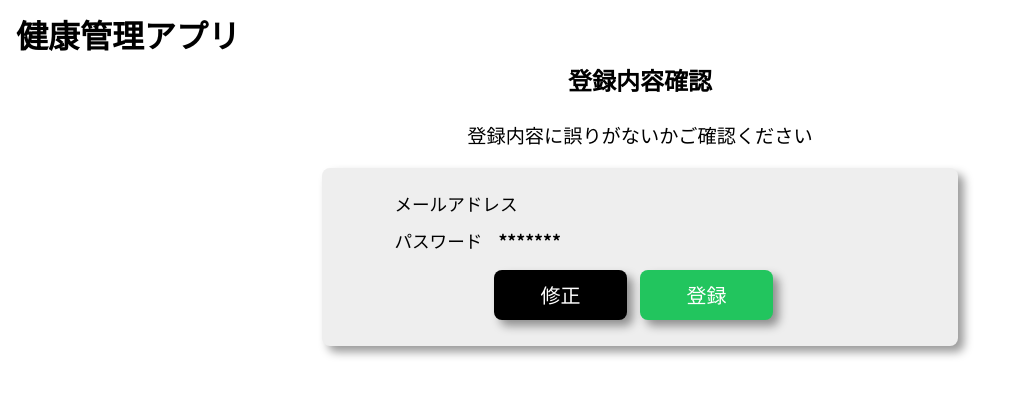
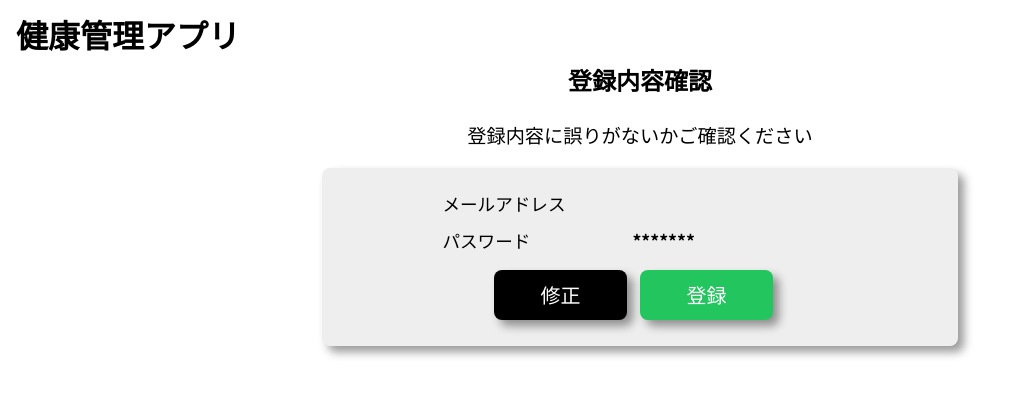
Before and after one commit to yoshiokaharuto/2024_health_care, a Flask app: template templates/user/sign_up_confirm.html in a window 1280 px wide. Shown: the top 396 px of the page, without its empty margins (0-1016 px from the left). Run offline with Flask 3, Linux system fonts and the light colour scheme; the template is opened without the code that fills it, so the values that code supplies are empty.

Commit message:
width追加

```diff
--- a/static/css/confirm.css
+++ b/static/css/confirm.css
@@ -24,13 +24,12 @@
 .label{
     font-size: 1.1rem;
     text-align: left;
-    margin-left: 4rem;
+    margin-left: 7rem;
+    width: 190px;
 }
 .element{
     font-size: 1.1rem;
     font-weight: bold;
-    text-align: left;
-    margin-left: 1rem;
 }
 .exe_button{
     margin: 10px 13px 1px 0;;
```
